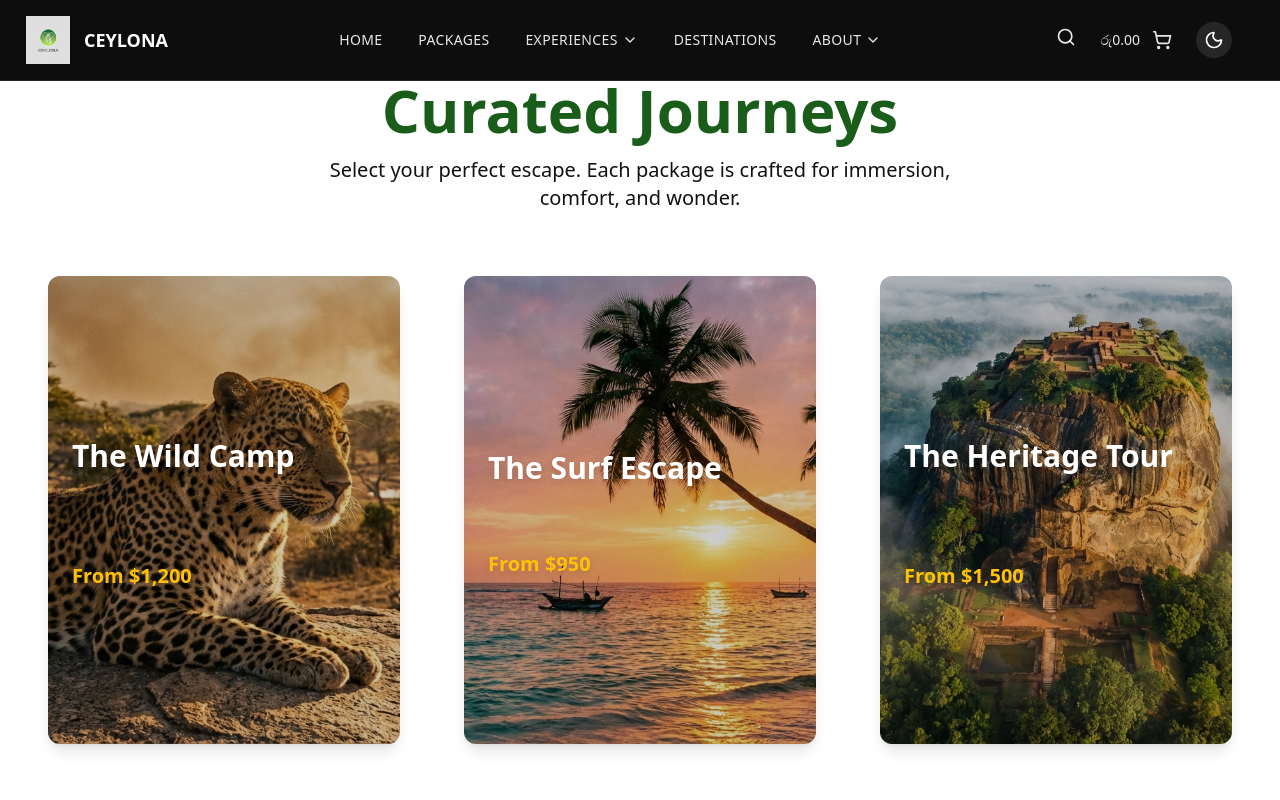
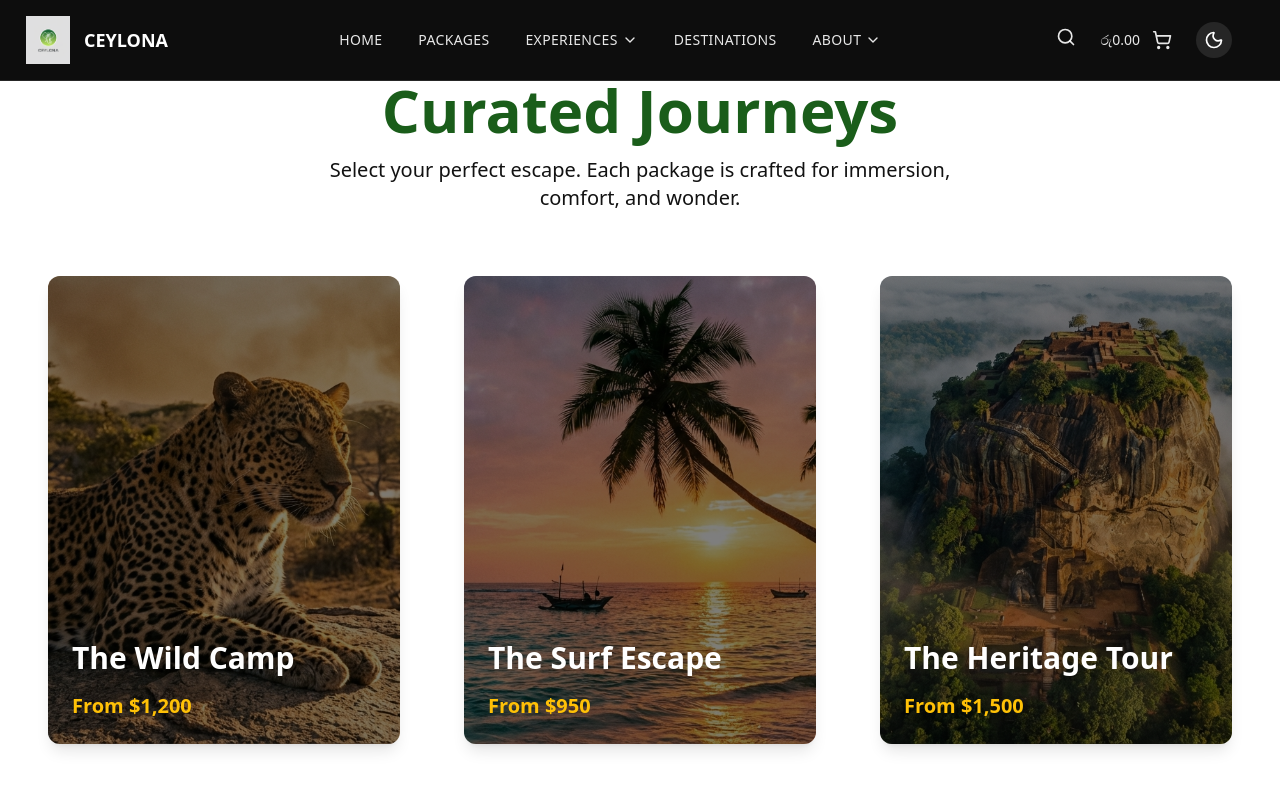
Before and after one commit to Sandalu-Xe/ceylona, a Next.js app: page /packages in a window 1280 px wide. Shown: the top 800 px of the page. Built offline with nearby package versions, Linux system fonts and the light colour scheme.

Commit message:
remove the descriprion

```diff
--- a/app/packages/page.tsx
+++ b/app/packages/page.tsx
@@ -3,42 +3,42 @@ import { PackageCard } from "@/components/ui/package-card";
 const packages = [
     {
         title: "The Wild Camp",
-        description: "Immerse yourself in the heart of Yala. Luxury tents, private safaris, and the call of the wild.",
+
         price: "From $1,200",
         image: "/images/safari.png",
         slug: "wild-camp",
     },
     {
         title: "The Surf Escape",
-        description: "Ride the waves in Mirissa. Private villas, surf lessons, and sunset cocktails.",
+
         price: "From $950",
         image: "/images/beach.png",
         slug: "surf-escape",
     },
     {
         title: "The Heritage Tour",
-        description: "Walk through history in Sigiriya and Polonnaruwa. Ancient ruins, cultural shows, and royal treatment.",
+
         price: "From $1,500",
         image: "/images/heritage.png",
         slug: "heritage-tour",
     },
     {
         title: "Hill Country Retreat",
-        description: "Sip world-class tea in Nuwara Eliya. Misty mountains, colonial bungalows, and serene train rides.",
+
         price: "From $1,100",
         image: "/images/tea.png",
         slug: "hill-country",
     },
     {
         title: "Deep Sea Expedition",
-        description: "Witness the giants of the ocean. Private whale watching charters and luxury coastal cruising.",
+
         price: "From $1,800",
         image: "/images/whales.png",
         slug: "deep-sea",
     },
     {
         title: "Urban Luxury",
-        description: "Experience the vibrant nightlife and culture of Colombo. Rooftop bars, fine dining, and shopping.",
+
         price: "From $800",
         image: "/images/colombo.png",
         slug: "urban-luxury",
--- a/components/ui/package-card.tsx
+++ b/components/ui/package-card.tsx
@@ -8,7 +8,7 @@ import { cn } from "@/lib/utils";
 
 interface PackageCardProps {
     title: string;
-    description: string;
+    description?: string;
     price: string;
     image: string;
     slug: string;
@@ -72,7 +72,7 @@ export function PackageCard({ title, description, price, image, slug, className
                         transform: "translateZ(75px)",
                         transformStyle: "preserve-3d",
                     }}
-                    className="absolute inset-4 grid place-content-center rounded-xl shadow-lg"
+                    className="absolute inset-4 rounded-xl shadow-lg"
                 >
                     <div className="absolute inset-0 overflow-hidden rounded-xl">
                         <Image
@@ -81,10 +81,10 @@ export function PackageCard({ title, description, price, image, slug, className
                             fill
                             className="object-cover"
                         />
-                        <div className="absolute inset-0 bg-black/20" />
+                        <div className="absolute inset-0 bg-black/50 group-hover:bg-black/0 transition-colors duration-500" />
                     </div>
 
-                    <div className="relative z-10 p-6 flex flex-col h-full justify-end text-white">
+                    <div className="relative z-10 p-6 flex flex-col h-full justify-end text-white text-left items-start">
                         <h3 className="text-2xl md:text-3xl font-bold drop-shadow-md translate-y-2 group-hover:translate-y-0 transition-transform duration-300">
                             {title}
                         </h3>
```
